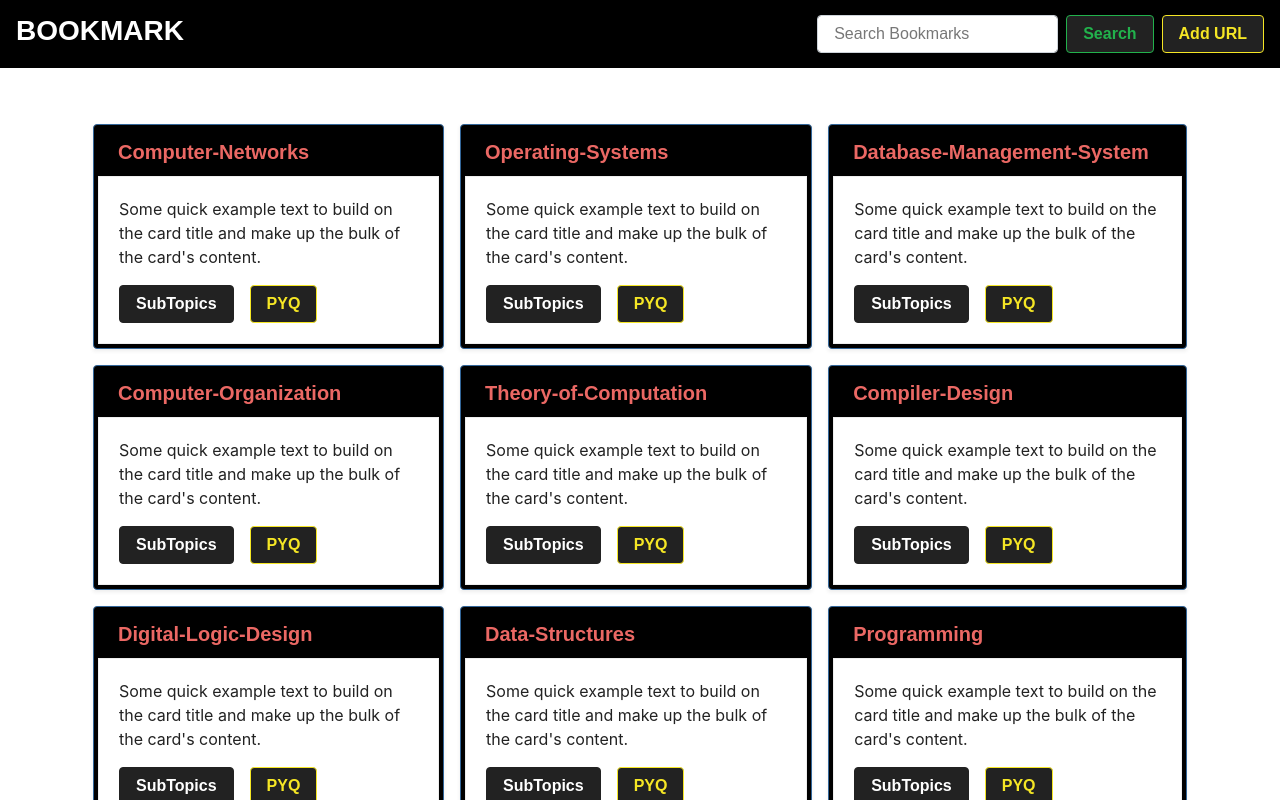
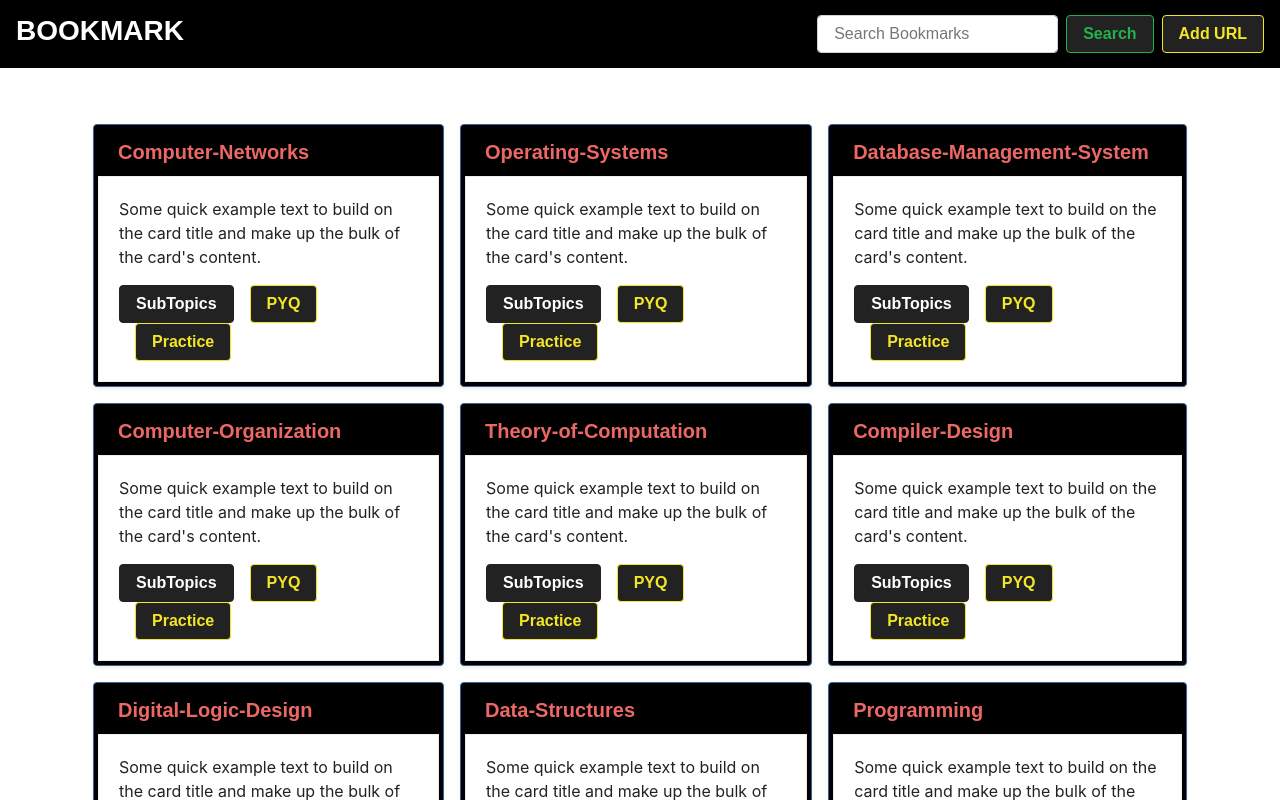
Before and after one commit to vishal2098govind/bookmark, a React (Create React App) app: page / in a window 1280 px wide. Shown: the top 800 px of the page. Built offline with nearby package versions, Linux system fonts and the light colour scheme; a web font is replaced by a local one.

Commit message:
Added practice links

```diff
--- a/src/components/SubjectCard.js
+++ b/src/components/SubjectCard.js
@@ -1,8 +1,74 @@
 import React, { Component } from 'react';
 import { Link } from 'react-router-dom';
 
+const practiceLinks = [
+  {
+    sub: 'Computer-Networks',
+    practiceLink:
+      'https://drive.google.com/drive/folders/1BT1nA57j12UfUHvXgfw-5gwF5RbFo1AV?usp=sharing',
+  },
+  {
+    sub: 'Operating-Systems',
+    practiceLink:
+      'https://drive.google.com/drive/folders/18ZsyVW4xo5Py-PPbZK4bUmZSTyZXq7bQ?usp=sharing',
+  },
+  {
+    sub: 'Database-Management-System',
+    practiceLink:
+      'https://drive.google.com/drive/folders/16EK7SBulrV28yXDMr1-izOU_WZ1e15ak?usp=sharing',
+  },
+  {
+    sub: 'Computer-Organization',
+    practiceLink:
+      'https://drive.google.com/drive/folders/15dC2JJKDXPZFMlcNv_7f5rzfs1ECc6uf?usp=sharing',
+  },
+  {
+    sub: 'Theory-of-Computation',
+    practiceLink:
+      'https://drive.google.com/drive/folders/1CavbEazfU3CsWPr8ttFWbqbiAKYsK1jF?usp=sharing',
+  },
+  {
+    sub: 'Compiler-Design',
+    practiceLink:
+      'https://drive.google.com/drive/folders/1UPtK3Wc_-YZ4TeFC8j4GKF2LiK7JWRcQ?usp=sharing',
+  },
+  {
+    sub: 'Digital-Logic-Design',
+    practiceLink:
+      'https://drive.google.com/drive/folders/1vExZ1pxPV56NUfa3hnZOlnbp09WiQ8PV?usp=sharing',
+  },
+  {
+    sub: 'Data-Structures',
+    practiceLink:
+      'https://drive.google.com/drive/folders/18FBelxhLWxQR7qwgYWymanFy-KRuwcOy?usp=sharing',
+  },
+  {
+    sub: 'Programming',
+    practiceLink:
+      'https://drive.google.com/drive/folders/17m3Epqygg1zg5Qsf4KmtPI28UmmpT-JK?usp=sharing',
+  },
+  {
+    sub: 'Algorithms',
+    practiceLink:
+      'https://drive.google.com/drive/folders/1737R5rhr1dzfYisqYps8PyEElDp96rMD?usp=sharing',
+  },
+  {
+    sub: 'Engineering-Mathematics',
+    practiceLink:
+      'https://drive.google.com/drive/folders/18eO4PECHNX14y-RQRkkZ-2FMDkJm4DD9?usp=sharing',
+  },
+  {
+    sub: 'Aptitude',
+    practiceLink:
+      'https://drive.google.com/drive/folders/19gDc3PcO4Tkd2axjV0xnukmHv_uFE81U?usp=sharing',
+  },
+];
+
 export default class SubjectCard extends Component {
   render() {
+    const { practiceLink } = practiceLinks.find(
+      link => link.sub === this.props.subject
+    );
     return (
       <div
         className='card p-1 border-info bg-dark h-100 w-100'
@@ -23,9 +89,21 @@ export default class SubjectCard extends Component {
           <button className='btn btn-dark border-warning ml-3'>
             <a
               className='card-link text-warning'
+              target='_blank'
+              rel='noopener noreferrer'
               href={`https://pyq.ravindrababuravula.com/subject/?cs=${this.props.subject}`}
             >
               PYQ
+            </a>
+          </button>
+          <button className='btn btn-dark border-warning ml-3'>
+            <a
+              className='card-link text-warning'
+              target='_blank'
+              rel='noopener noreferrer'
+              href={practiceLink}
+            >
+              Practice
             </a>
           </button>
         </div>
```
